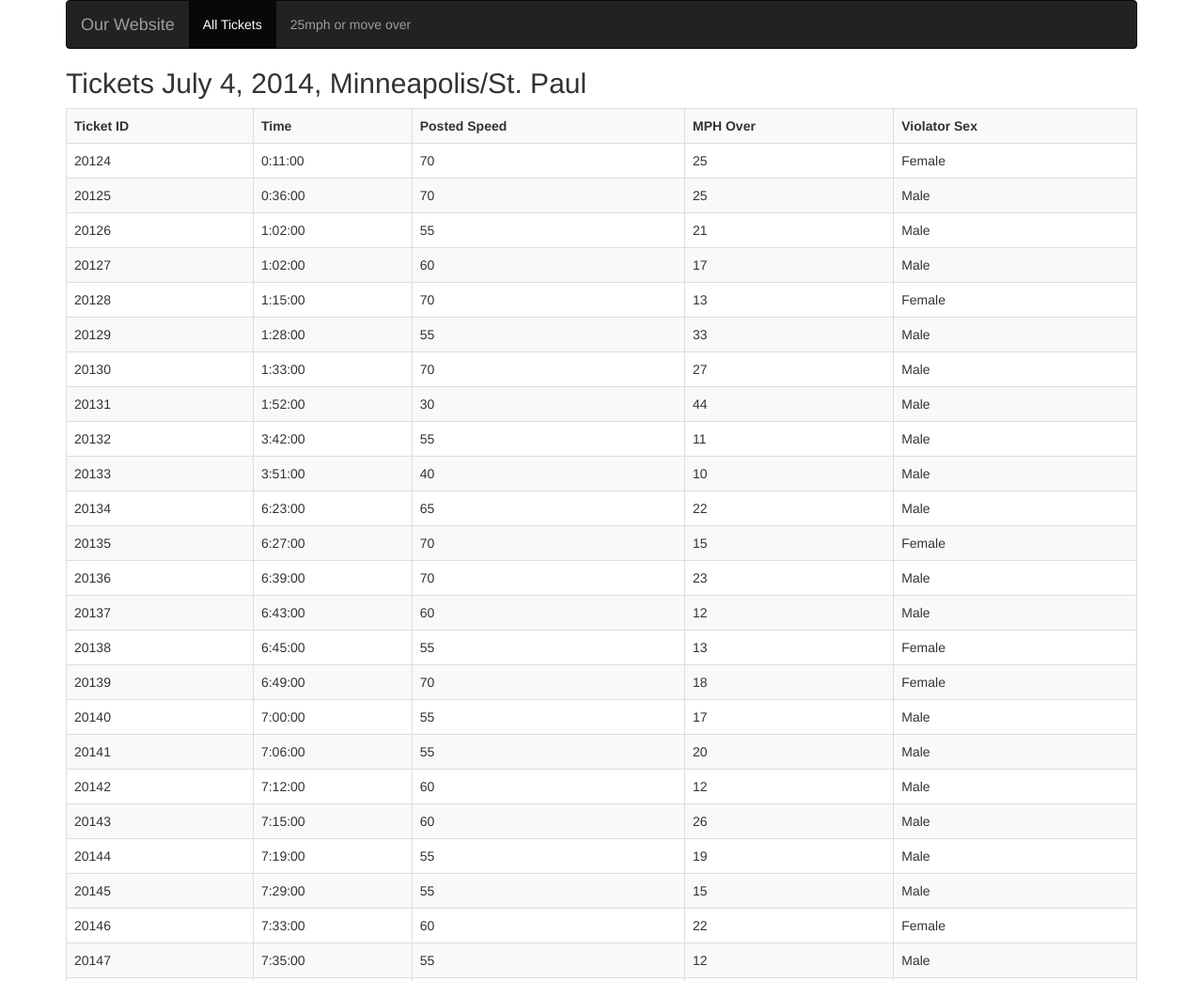
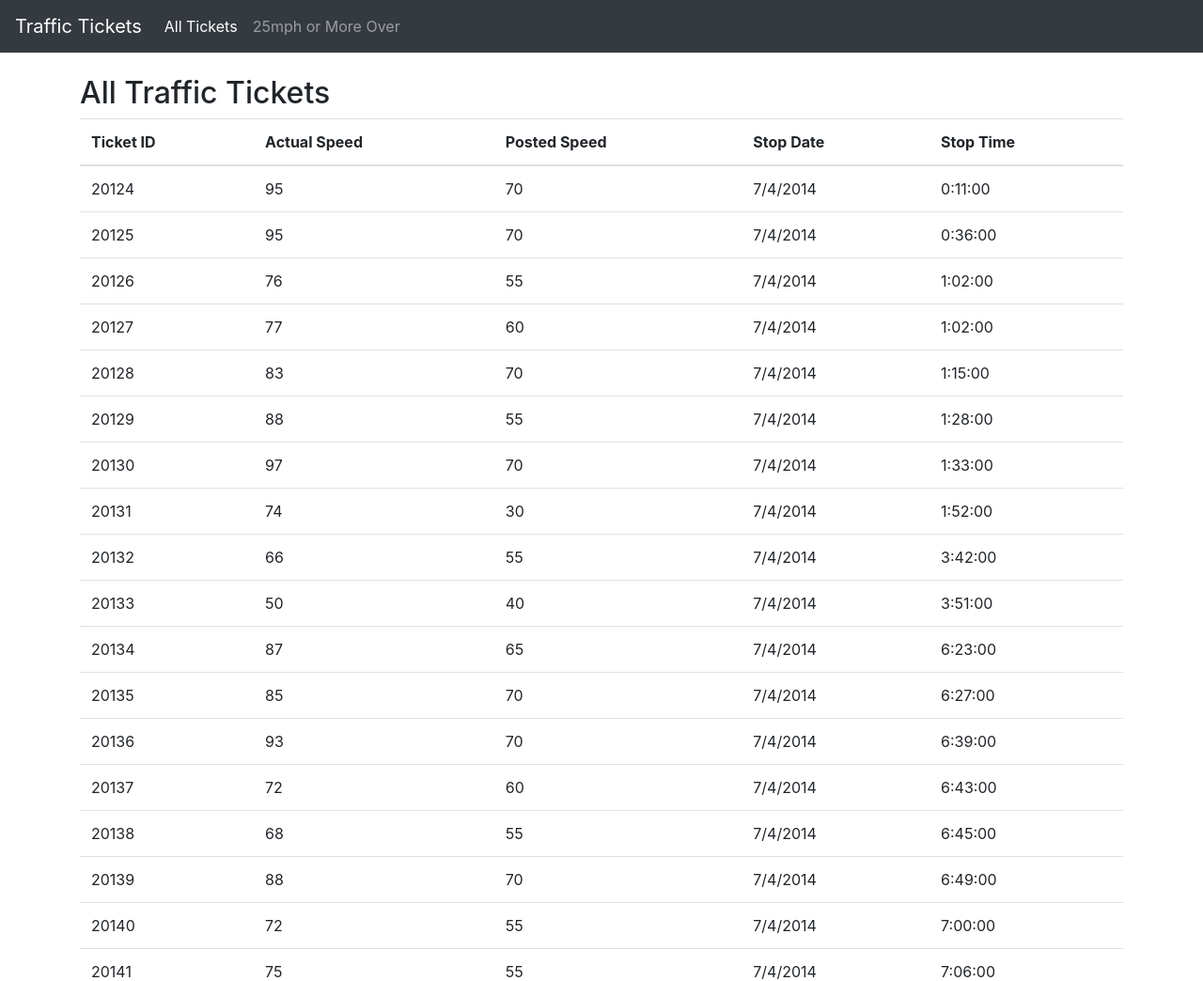
Before and after one commit to alonzob039/alonozpro6.github.io, a plain HTML site: page index.html in a window 1280 px wide. Shown: the top 1044 px of the page at 94% size. Drawn offline with nearby package versions, Linux system fonts and the light colour scheme.

Commit message:
Update index.html

```diff
--- a/index.html
+++ b/index.html
@@ -1,74 +1,81 @@
 <!DOCTYPE html>
-<html><head><title>speeding tickets</title>
-<link rel="stylesheet" href="https://maxcdn.bootstrapcdn.com/bootstrap/3.3.5/css/bootstrap.min.css">
- <script src="https://ajax.googleapis.com/ajax/libs/jquery/1.11.3/jquery.min.js"></script>
- <script src="https://maxcdn.bootstrapcdn.com/bootstrap/3.3.5/js/bootstrap.min.js"></script>
-
- <script src="https://unpkg.com/vue@next"></script>
-
+<html lang="en">
+<head>
+  <meta charset="UTF-8">
+  <meta name="viewport" content="width=device-width, initial-scale=1.0">
+  <title>Index Page</title>
+  <!-- Bootstrap CSS -->
+  <link href="https://stackpath.bootstrapcdn.com/bootstrap/4.5.2/css/bootstrap.min.css" rel="stylesheet">
 </head>
 <body>
 
-<div class="container">
-<nav class="navbar navbar-inverse">
-
-    <div class="navbar-header">
-        <a class="navbar-brand" href="#">Our Website</a>
-    </div>
-    <div>
-       <ul class="nav navbar-nav">
-           <li class="active"><a href="index.html">All Tickets</a></li>
-           <li><a href="25over.html">25mph or move over</a></li>
+  <!-- Navbar -->
+  <nav class="navbar navbar-expand-lg navbar-dark bg-dark">
+    <a class="navbar-brand" href="#">Traffic Tickets</a>
+    <button class="navbar-toggler" type="button" data-toggle="collapse" data-target="#navbarNav" aria-controls="navbarNav" aria-expanded="false" aria-label="Toggle navigation">
+      <span class="navbar-toggler-icon"></span>
+    </button>
+    <div class="collapse navbar-collapse" id="navbarNav">
+      <ul class="navbar-nav">
+        <li class="nav-item active">
+          <a class="nav-link" href="index.html">All Tickets</a>
+        </li>
+        <li class="nav-item">
+          <a class="nav-link" href="25over.html">25mph or More Over</a>
+        </li>
       </ul>
     </div>
+  </nav>
 
-</nav>    <!-- end nav-bar -->
-
-<div id="ticketApp">
-
-     <h2>Tickets July 4, 2014, Minneapolis/St. Paul</h2>
-
-          <table class="table table-bordered table-striped">
+  <!-- Display all data using Vue.js -->
+  <div id="app" class="container mt-4">
+    <h2>All Traffic Tickets</h2>
+    <table class="table">
+      <thead>
         <tr>
           <th>Ticket ID</th>
-                  <th>Time</th>
+          <th>Actual Speed</th>
           <th>Posted Speed</th>
-                  <th>MPH Over</th>
-                  <th>Violator Sex</th>
+          <th>Stop Date</th>
+          <th>Stop Time</th>
+          <!-- Add more columns as needed -->
         </tr>
-              <tr v-for = "ticket in tickets">
-                  <td>{{ticket.tid}}</td>
-                  <td>{{ticket.stop_time}}</td>
-                  <td>{{ticket.posted_speed}}</td>
-                  <td>{{ticket.actual_speed - ticket.posted_speed}}</td>
-                  <td>{{ticket.violator_sex}}</td>
+      </thead>
+      <tbody>
+        <tr v-for="ticket in tickets" :key="ticket.tid">
+          <td>{{ ticket.tid }}</td>
+          <td>{{ ticket.actual_speed }}</td>
+          <td>{{ ticket.posted_speed }}</td>
+          <td>{{ ticket.stop_date }}</td>
+          <td>{{ ticket.stop_time }}</td>
+          <!-- Add more columns as needed -->
         </tr>
+      </tbody>
     </table>
+  </div>
 
-</div>   <!-- end gpaApp -->
-</div>   <!-- end class= 'container' -->
+  <!-- Vue.js and Bootstrap JS -->
+  <script src="https://cdn.jsdelivr.net/npm/vue@2"></script>
+  <script src="https://code.jquery.com/jquery-3.5.1.slim.min.js"></script>
+  <script src="https://cdn.jsdelivr.net/npm/@popperjs/core@2.9.1/dist/umd/popper.min.js"></script>
+  <script src="https://stackpath.bootstrapcdn.com/bootstrap/4.5.2/js/bootstrap.min.js"></script>
 
+  <!-- Vue.js script -->
   <script>
-       let app = Vue.createApp({
-            data() {     // returns an object of data
-                return {
-                    tickets: [],           // array to hold student data
+    new Vue({
+      el: '#app',
+      data: {
+        tickets: [] // You'll populate this array with data from tickets1.json
+      },
+      mounted() {
+        // Fetch and load data from tickets1.json
+        fetch('tickets1.json')
+          .then(response => response.json())
+          .then(data => this.tickets = data)
+          .catch(error => console.error('Error fetching data:', error));
       }
-            },
-            created() {      // section executes as page loads
-                this.getData()  // load json data as page loads
-            },
-            methods: {    // ajax request
-                async getData() {
-                    const response = await fetch('tickets1.json')
-                    this.tickets = await response.json()
-                    //tickets = data.filter( (item) => item.major == majSelect );
-                },
-            }
-          })
+    });
+  </script>
 
-      app.mount('#ticketApp')   //in which div to mount the vue app
-
-
-</script>
-</body></html>
+</body>
+</html>
```
Lines whose indentation alone changed are shown as unchanged.
